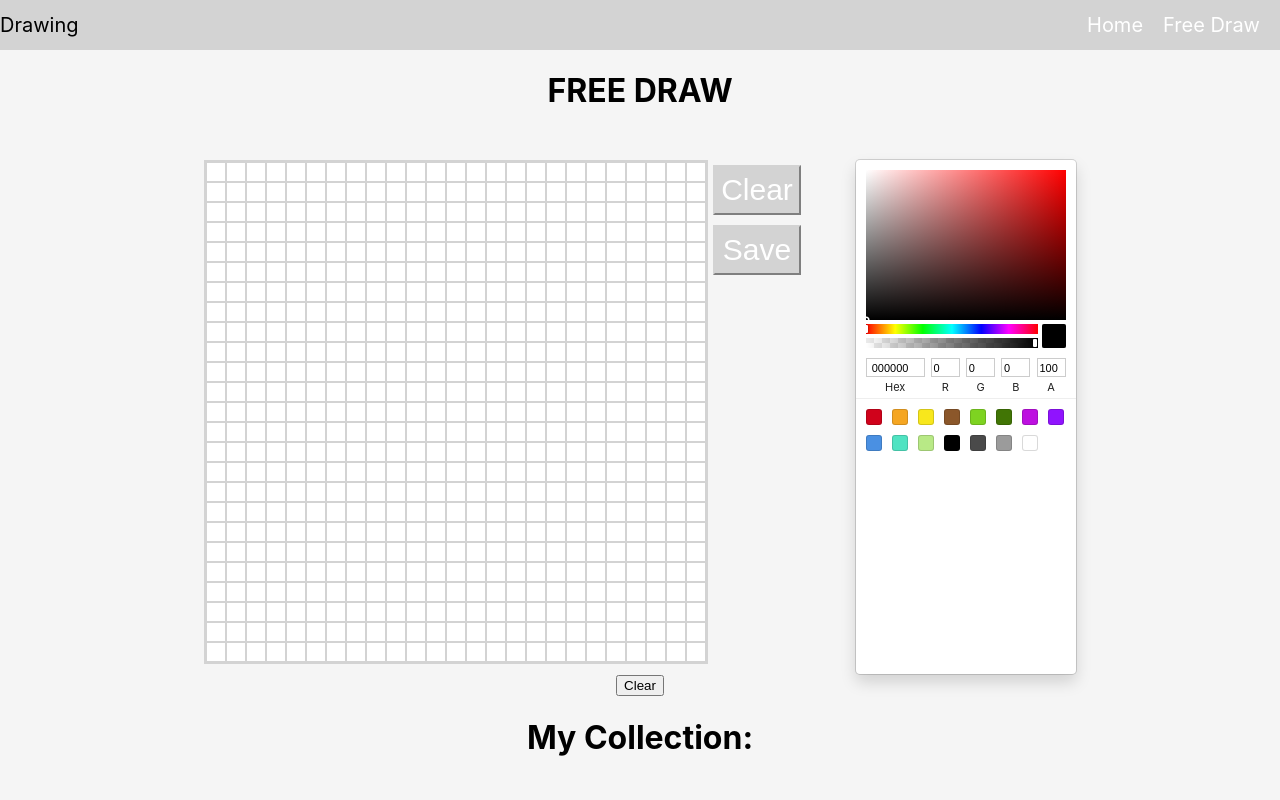
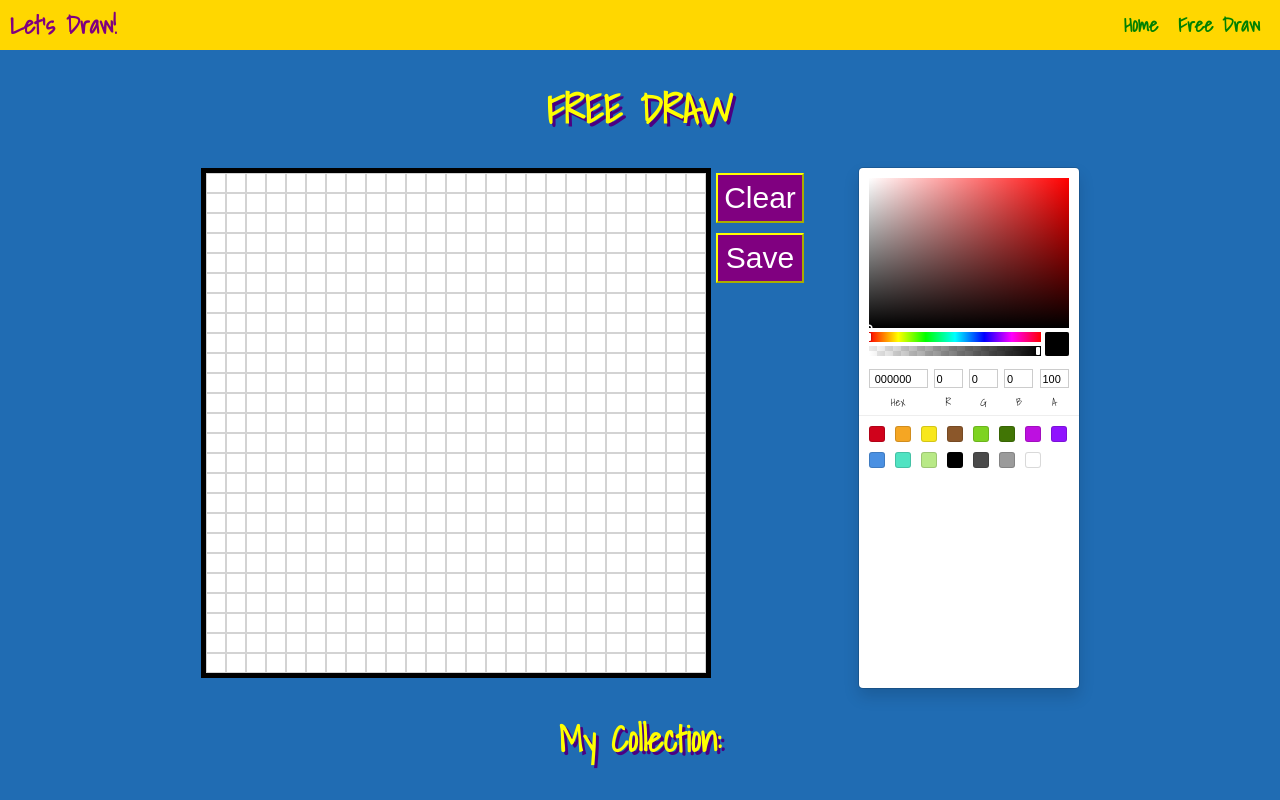
Before and after one commit to devinnarula/painting-site, a React (Create React App) app: page /freedraw in a window 1280 px wide. Built offline with nearby package versions, Linux system fonts and the light colour scheme.

Commit message:
Adding Some Style

```diff
--- a/src/App.css
+++ b/src/App.css
@@ -2,9 +2,16 @@
   text-align: center;
 }
 
+.App-NavTitle {
+  margin-left: 10px;
+  color: purple;
+  font-size: 25px;
+  font-weight: 900;
+}
+
 .App-Navbar{
   height: 50px;
-  background-color: lightgray;
+  background-color: gold;
   font-size: 20px;
   display: flex;
   align-items: center;
@@ -13,10 +20,11 @@
 
 .App-link {
   margin-right: 1em;
-  color: white;
+  color: green;
   text-decoration: none;
+  font-weight: 700;
 }
 
 .App-link:hover {
-  color: var(--yellow);
+  color: blue;
 }
--- a/src/App.js
+++ b/src/App.js
@@ -10,7 +10,7 @@ function App() {
     <div className="App">
       <BrowserRouter>
         <Navbar className="App-Navbar">
-          <Navbar.Brand>Drawing</Navbar.Brand>
+          <Navbar.Brand className='App-NavTitle'>Let's Draw!</Navbar.Brand>
           <div>
           <Nav>
             <Link className='App-link' to='/'>Home</Link>
--- a/src/components/Collection.css
+++ b/src/components/Collection.css
@@ -2,6 +2,12 @@
     display: flex;
     flex-direction: column;
     align-items: center;
+}
+
+.Collection-Title {
+    font-size: 35px;
+    color: yellow;
+    text-shadow: 3px 3px indigo;
 }
 
 .Collection {
@@ -13,9 +19,8 @@
 .Collection-img {
     width: 250px;
     height: 250px;
-    border: 3px solid lightgray;
     margin: 20px;
-    opacity: 0.8;
+    opacity: 0.9;
 }
 
 .Collection-img:hover {
--- a/src/components/Collection.js
+++ b/src/components/Collection.js
@@ -10,15 +10,19 @@ class Collection extends Component {
             shouldDisplay: false
         };
         this.displayImage = this.displayImage.bind(this)
+        this.exitDisplay = this.exitDisplay.bind(this)
     }
     displayImage(img) {
         this.setState({selectedImage: img, shouldDisplay: true})
     }
+    exitDisplay() {
+        this.setState({shouldDisplay: false})
+    }
     render() {
         return (
             <div className='Collection-Container'>
-                {this.state.shouldDisplay && <ShareImage imgSrc={this.state.selectedImage} />}
-                <h1>My Collection:</h1>
+                {this.state.shouldDisplay && <ShareImage imgSrc={this.state.selectedImage} exitDisplay={this.exitDisplay} />}
+                <h1 className='Collection-Title'>My Collection:</h1>
                 <div className='Collection' >
                     {this.props.images.map((i) => (
                         <img src={i} className="Collection-img" onClick={() => this.displayImage(i)} />
--- a/src/components/Drawingboard.css
+++ b/src/components/Drawingboard.css
@@ -2,7 +2,7 @@
     width: 500px;
     height: 500px;
     background-color: white;
-    border: 2px solid lightgray;
+    border: 5px solid black;
     margin-bottom: 10px;
     display: flex;
     flex-wrap: wrap;
@@ -21,12 +21,12 @@
 .Drawingboard-Button{
     height: 50px;
     font-size: 30px;
-    background-color: lightgray;
-    border-color: lightgray;
+    background-color: purple;
+    border-color: yellow;
     color: white;
     margin: 5px;
 }
 
 .Drawingboard-Button:hover{
-    box-shadow: 2px 2px 3px gray;
+    box-shadow: 2px 2px 3px yellow;
 }
--- a/src/components/ShareImage.css
+++ b/src/components/ShareImage.css
@@ -3,13 +3,12 @@
     z-index: 1000;
     width: 70%;
     height: 100%;
-    background-color: whitesmoke;
+    background-color: lightgreen;
     border-radius: 2%;
     box-shadow: 2px 2px 20px gray;
 }
 
 .ShareImage-Content {
-    background-color: lightgreen;
     display: flex;
     align-items: flex-start;
 }
@@ -25,3 +24,16 @@
     flex-direction: column;
     margin-left: 50px;
 }
+
+.ShareImage-Button{
+    height: 50px;
+    font-size: 30px;
+    background-color: purple;
+    border-color: yellow;
+    color: white;
+    margin: 5px;
+}
+
+.ShareImage-Button:hover{
+    box-shadow: 2px 2px 3px yellow;
+}
--- a/src/components/ShareImage.js
+++ b/src/components/ShareImage.js
@@ -6,14 +6,14 @@ class ShareImage extends Component {
     constructor(props){
         super(props)
         this.state = {
-            brightness: 100,
-            contrast: 100,
+            brightness: 50,
+            contrast: 50,
             grayscale: 0,
             blur: 0,
             huerotate: 0,
             invert: 0,
             opacity: 100,
-            saturate: 100,
+            saturate: 50,
             sepia: 0,
         };
         this.downloadImage = this.downloadImage.bind(this)
@@ -68,25 +68,25 @@ class ShareImage extends Component {
         return (
             <div className='ShareImage'>
                 <h1>Edit and Download</h1>
+                <button className='ShareImage-Button' onClick={this.props.exitDisplay()} >X</button>
                 <div className='ShareImage-Content'>
                     <img className="ShareImage-img" src={this.props.imgSrc}
                     style={{
                         filter: `
-                        brightness(${this.state.brightness}%)
-                        contrast(${this.state.contrast}%)
+                        brightness(${this.state.brightness*2}%)
+                        contrast(${this.state.contrast*2}%)
                         grayscale(${this.state.grayscale}%)
                         blur(${this.state.blur}px)
                         hue-rotate(${this.state.huerotate*3.6}deg)
                         invert(${this.state.invert}%)
                         opacity(${this.state.opacity}%)
-                        saturate(${this.state.saturate}%)
+                        saturate(${this.state.saturate*2}%)
                         sepia(${this.state.sepia}%)
                         `
                     }}
                     />
                     <div className='ShareImage-Buttons'>
-                        <button onClick={this.downloadImage} >Download</button>
-                        <div class="slidecontainer">
+                        <div>
                             <div>
                             <label for="brightness">Brightness</label>
                             <input type="range" min="0" max="100" value={this.state.brightness} name="brightness" onChange={this.updateBrightness} />
@@ -124,6 +124,7 @@ class ShareImage extends Component {
                             <input type="range" min="0" max="100" value={this.state.sepia} name="sepia" onChange={this.updateSepia} />
                             </div>
                         </div>
+                        <button className='ShareImage-Button' onClick={this.downloadImage} >Download</button>
                     </div>
                 </div>
             </div>
--- a/src/index.css
+++ b/src/index.css
@@ -1,14 +1,14 @@
+@import url('https://fonts.googleapis.com/css2?family=Shadows+Into+Light&display=swap');
+
 body {
   margin: 0;
-  font-family: -apple-system, BlinkMacSystemFont, 'Segoe UI', 'Roboto', 'Oxygen',
-    'Ubuntu', 'Cantarell', 'Fira Sans', 'Droid Sans', 'Helvetica Neue',
-    sans-serif;
+  font-family: 'Shadows Into Light', cursive;
   -webkit-font-smoothing: antialiased;
   -moz-osx-font-smoothing: grayscale;
   /* -webkit-user-select: none;
 	-webkit-user-drag: none;
 	-webkit-app-region: no-drag; */
-  background-color: whitesmoke;
+  background-color: rgb(32, 108, 179);
 }
 
 code {
--- a/src/pages/Freedraw.css
+++ b/src/pages/Freedraw.css
@@ -1,5 +1,10 @@
-.Freedraw-DrawingBoard{
+.Freedraw-Title {
+    font-size: 40px;
+    color: yellow;
+    text-shadow: 3px 3px indigo;
+}
+.Freedraw-DrawingBoard {
     display: flex;
     justify-content: center;
-    margin-top: 50px;
+    margin-top: 20px;
 }
--- a/src/pages/Freedraw.js
+++ b/src/pages/Freedraw.js
@@ -33,12 +33,11 @@ class Freedraw extends Component {
     render() {
         return (
             <div>
-                <h1>FREE DRAW</h1>
+                <h1 className='Freedraw-Title'>FREE DRAW</h1>
                 <div className="Freedraw-DrawingBoard">
                     <Drawingboard color={this.state.color} addImage={this.addImage} resetColor={this.resetColor} getColor={this.getColor}/>
                     <SketchPicker color={this.state.color} onChange={this.changeColor}/>
                 </div>
-                <button onClick={this.resetColor}>Clear</button>
                 <Collection images={this.state.images} />
             </div>
         );
--- a/src/pages/Home.css
+++ b/src/pages/Home.css
@@ -0,0 +1,5 @@
+.Home-Title {
+    font-size: 40px;
+    color: yellow;
+    text-shadow: 3px 3px indigo;
+}
--- a/src/pages/Home.js
+++ b/src/pages/Home.js
@@ -4,7 +4,7 @@ import './Home.css';
 class Home extends Component {
     render() {
         return (
-            <h1>HOME</h1>
+            <h1 className='Home-Title'>HOME</h1>
         );
     }
 }
```
